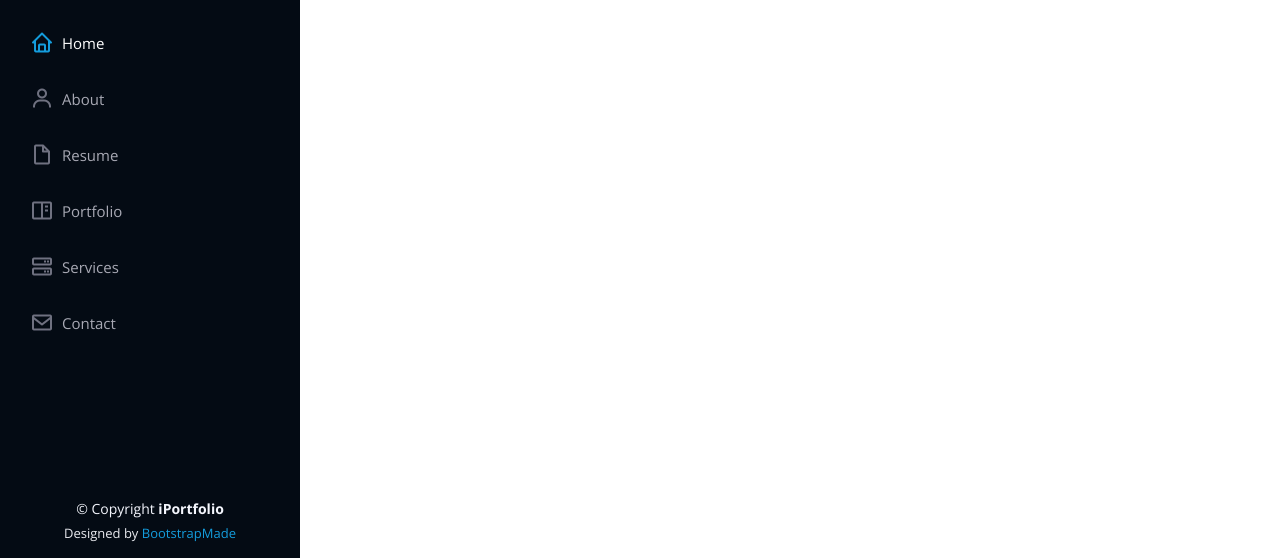
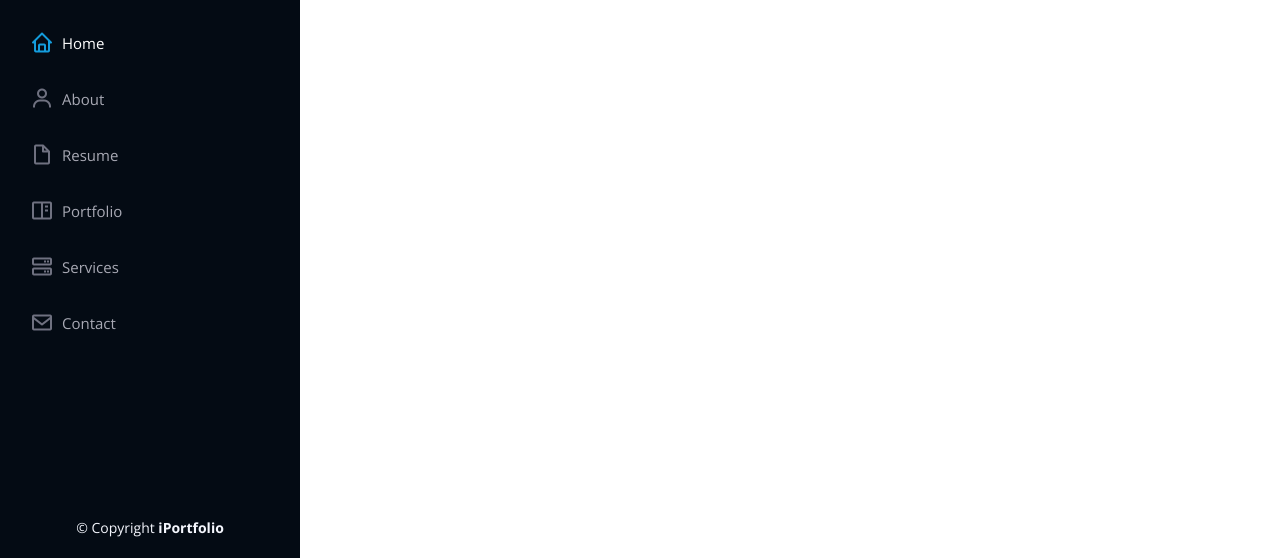
Before and after one commit to LoicHauttecoeur/portfolio, a plain HTML site: page inner-page.html in a window 1280 px wide. Shown: the part 242-800 px from the top of the page. Drawn offline with nearby package versions, Linux system fonts and the light colour scheme.

Commit message:
changement mineur

```diff
--- a/inner-page.html
+++ b/inner-page.html
@@ -24,21 +24,12 @@
   <link href="assets/vendor/glightbox/css/glightbox.min.css" rel="stylesheet">
   <link href="assets/vendor/swiper/swiper-bundle.min.css" rel="stylesheet">
 
-  <!-- Template Main CSS File -->
   <link href="assets/css/style.css" rel="stylesheet">
 
-  <!-- =======================================================
-  * Template Name: iPortfolio
-  * Updated: Mar 10 2023 with Bootstrap v5.2.3
-  * Template URL: https://bootstrapmade.com/iportfolio-bootstrap-portfolio-websites-template/
-  * Author: BootstrapMade.com
-  * License: https://bootstrapmade.com/license/
-  ======================================================== -->
 </head>
 
 <body>
 
-  <!-- ======= Mobile nav toggle button ======= -->
   <i class="bi bi-list mobile-nav-toggle d-xl-none"></i>
 
   <!-- ======= Header ======= -->
@@ -104,11 +95,7 @@
         &copy; Copyright <strong><span>iPortfolio</span></strong>
       </div>
       <div class="credits">
-        <!-- All the links in the footer should remain intact. -->
-        <!-- You can delete the links only if you purchased the pro version. -->
-        <!-- Licensing information: https://bootstrapmade.com/license/ -->
-        <!-- Purchase the pro version with working PHP/AJAX contact form: https://bootstrapmade.com/iportfolio-bootstrap-portfolio-websites-template/ -->
-        Designed by <a href="https://bootstrapmade.com/">BootstrapMade</a>
+
       </div>
     </div>
   </footer><!-- End  Footer -->
@@ -126,7 +113,6 @@
   <script src="assets/vendor/waypoints/noframework.waypoints.js"></script>
   <script src="assets/vendor/php-email-form/validate.js"></script>
 
-  <!-- Template Main JS File -->
   <script src="assets/js/main.js"></script>
 
 </body>
```
Also changed, not shown: index.html (+1 -8 lines), portfolio-details.html (+1 -8 lines).
